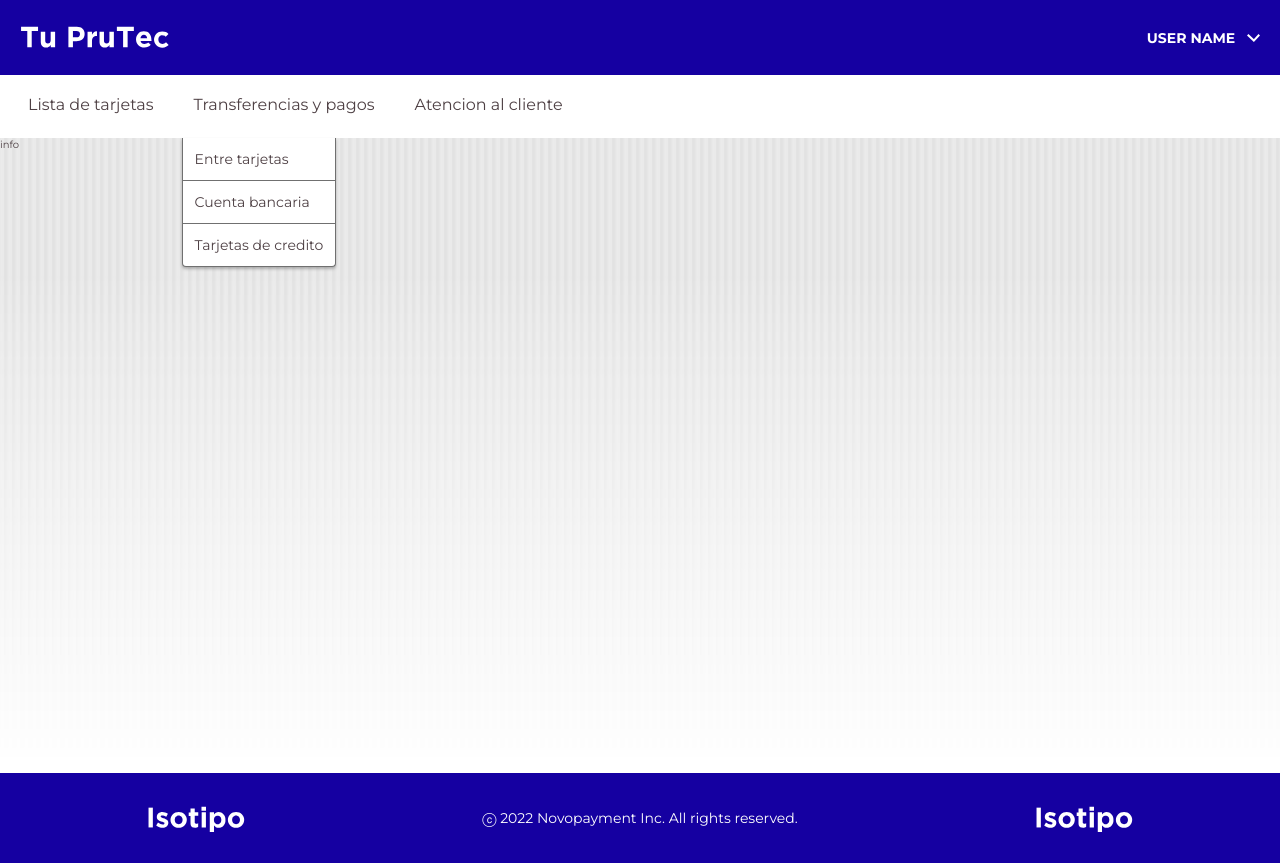
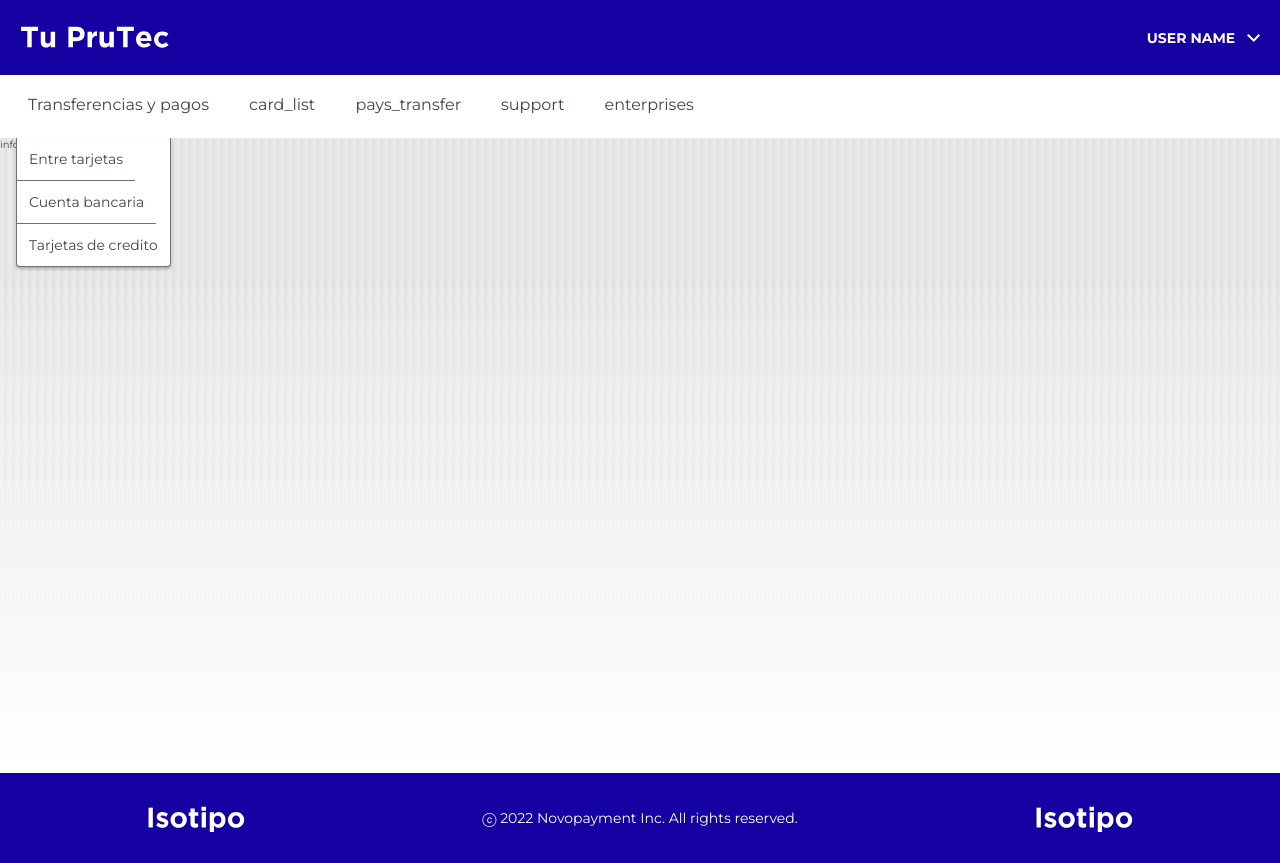
Before and after one commit to Mono-Gato/technicalTest_TuPruTec-Novopayment, a React app: page / in a window 1280 px wide. Built offline with nearby package versions, Linux system fonts and the light colour scheme.

Commit message:
ADD logic for dinamic paint of navbaritem level 1

```diff
--- a/src/components/Navbar.jsx
+++ b/src/components/Navbar.jsx
@@ -1,16 +1,18 @@
-import React from 'react'
+import React, { useState } from 'react'
 //Styles
 import '../styles/components/Navbar.scss'
+//data
+ import defaultDATA from '../data/servicio.json'
+import { NavbarItem } from './NavbarItem';
 
 function Navbar() {
+    const [ navbarInfoMenu, setNavbarInfoMenu ] = React.useState(defaultDATA.lista[0]);
+    console.log(Object.keys(navbarInfoMenu))
+
     return(
         <nav className='navbar'>
             <ul className='navbar__list'>
-                <li className='navbar__item'>
-                    <a className='item__anchor'>Lista de tarjetas</a>
-
-                </li>
-                <li className='navbar__item'>
+            <li className='navbar__item'>
                     <a className='item__anchor'>Transferencias y pagos</a>
                     <ul className='item__dropdown'>
                         <li className='dropdown__item'>
@@ -24,9 +26,18 @@ function Navbar() {
                         </li>
                     </ul>
                 </li>
-                <li className='navbar__item'>
-                    <a className='item__anchor'>Atencion al cliente</a>
-                </li>
+                {
+                   Object.keys(navbarInfoMenu).map((name) =>{
+                    return (
+                        <NavbarItem
+                            key={name}
+                            text={name}
+                        />
+                    )
+                   })
+                }
+
+
             </ul>
         </nav>
     )
--- /dev/null
+++ b/src/components/NavbarItem.jsx
@@ -0,0 +1,13 @@
+import React from 'react'
+//styles
+import '../styles/containers/Info.scss'
+
+function NavbarItem(props) {
+    return(
+        <li key={props.key} className='navbar__item'>
+            <a className='item__anchor'>{props.text}</a>
+        </li>
+    )
+}
+
+export { NavbarItem }
--- a/src/data/servicio.json
+++ b/src/data/servicio.json
@@ -1,4 +1,5 @@
-{"lista": [{
+{"lista": [
+	{
 	"card_list": [],
 	"pays_transfer": [{
 			"between_cards": [],
--- a/src/styles/components/Navbar.scss
+++ b/src/styles/components/Navbar.scss
@@ -3,6 +3,7 @@
 .navbar{
     background-color: $light-color;
     padding: 0 $small-spacing;
+    overflow-x: scroll;
     &__list{
         display: flex;
         justify-content: flex-start;
@@ -17,6 +18,7 @@
             cursor: pointer;
             border-bottom: 4px solid transparent;
             transition: .3s all ease-in-out;
+            width: max-content;
             &:hover{
                 border-bottom: 4px solid $primary-color;
             }
```
